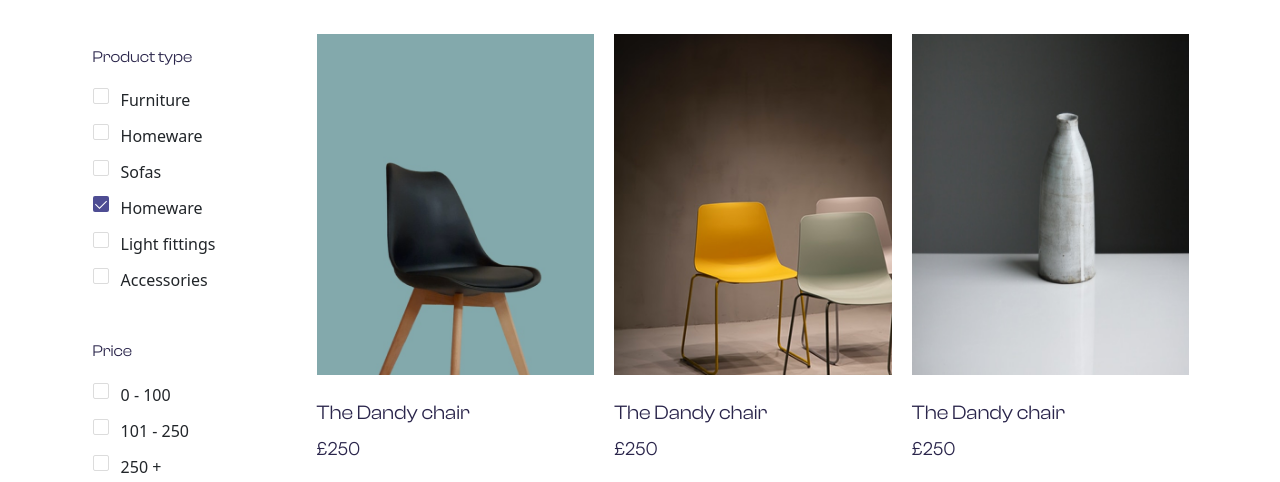
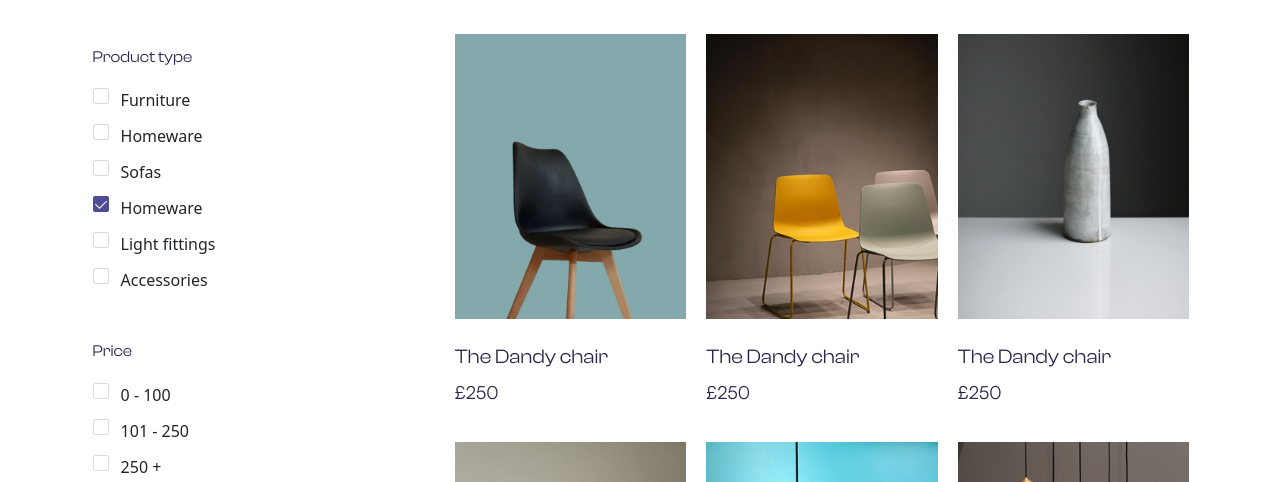
Before and after one commit to RaSakre/Avion, a plain HTML site: page list.html in a window 1280 px wide. Shown: the part 339-821 px from the top of the page. Drawn offline with nearby package versions, Linux system fonts and the light colour scheme.

Commit message:
list flex-basis edited

```diff
--- a/list.css
+++ b/list.css
@@ -59,7 +59,7 @@
 
 
 .filters {
-    flex-basis: 26.5%;
+    flex-basis: 45.8%;
     flex-shrink: 1;
 }
 
```
